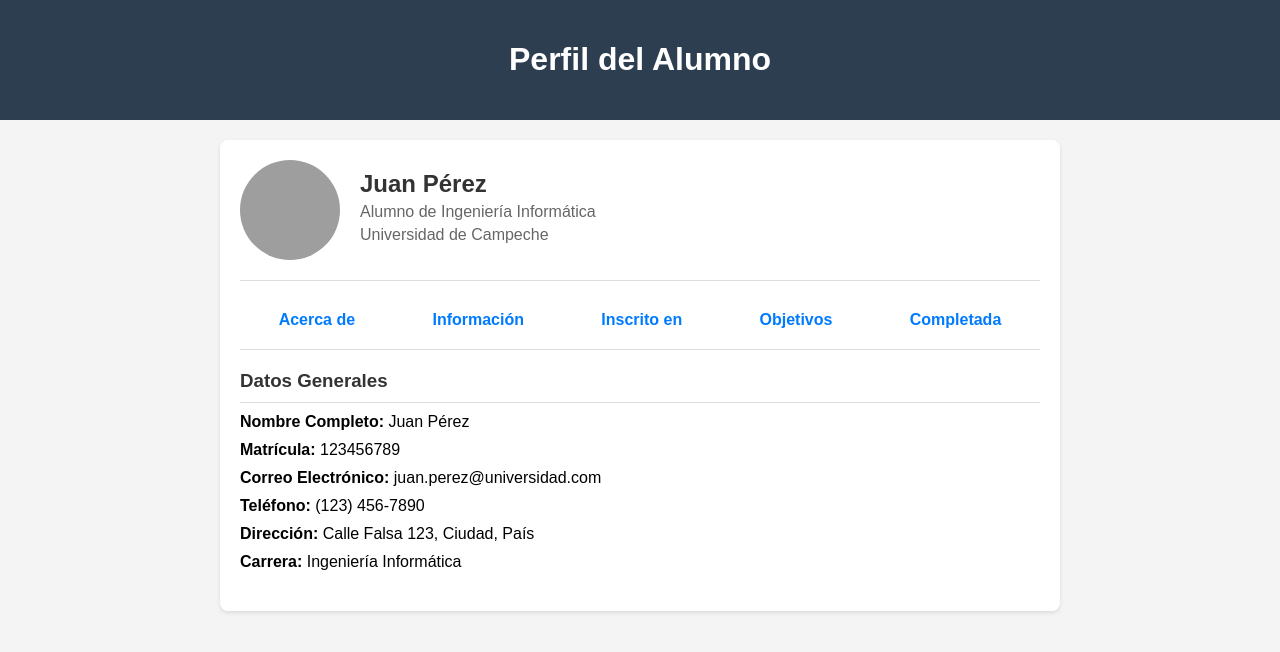
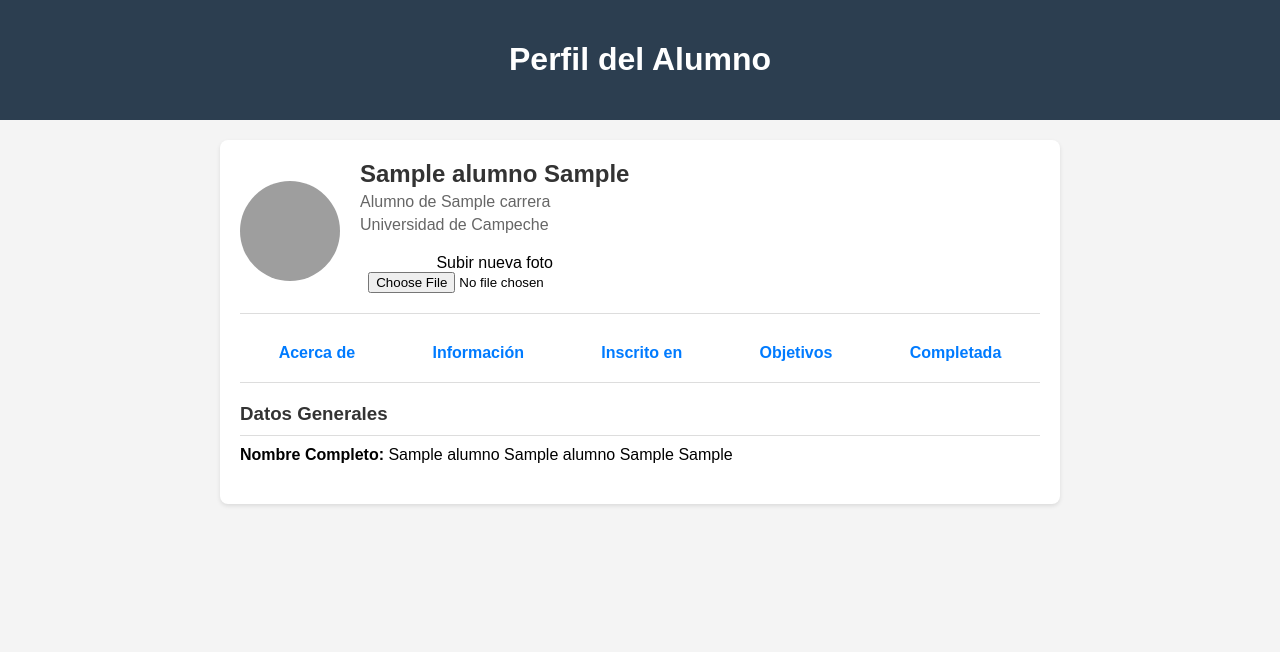
Before and after one commit to CHEOCARMINE/SkyCode, a Flask app: page /perfil in a window 1280 px wide. Shown: the top 652 px of the page. Run offline with Flask 3, Linux system fonts and the light colour scheme; a user stored in the database is signed in; tables that the repository leaves empty hold one stand-in row (values such as "Sample post"); grey boxes are pictures that could not be loaded.

Commit message:
Ver Perfil

```diff
--- a/app.py
+++ b/app.py
@@ -4,19 +4,13 @@ from database import init_db
 from services import init_mail
 from routes import academic_bp
 from functions.auth.login import auth_bp as login_bp
-from flask_login import LoginManager
-from models import Usuario
+from flask_login import LoginManager, current_user
+from models import Usuario, Alumno
 from routes import alumno_progress_bp
 
 def create_app(config_name="development"):
     """
     Crea y configura la aplicación Flask.
-
-    - Carga la configuración correspondiente al entorno.
-    - Inicializa la conexión a la base de datos.
-    - Inicializa Flask-Mail.
-    - Inicializa Flask-Login.
-    - Registra los blueprints (rutas) de la aplicación.
     """
     app = Flask(__name__)
     app.config.from_object(config_by_name[config_name])
@@ -37,19 +31,15 @@ def create_app(config_name="development"):
         return Usuario.query.get(int(user_id))
 
     # Rutas
+    @app.route('/perfil')
+    def perfil():
+        usuario = Usuario.query.get(current_user.id)  # Asegúrate de estar autenticado
+        alumno = Alumno.query.get(usuario.alumno_id) if usuario and usuario.alumno_id else None
+        return render_template('perfil.html', alumno=alumno)
+
     @app.route('/evaluacion_docente')
     def evaluacion_docente():
         return render_template('evaluacion_docente.html')
-
-    @app.route('/perfil')
-    def perfil():
-        return render_template('perfil.html')
-
-    @app.route('/inscripcion_materias')
-    def inscripcion_materias():
-        return render_template('inscripcion_materias.html')
-
-
 
     # Registra los blueprints
     app.register_blueprint(academic_bp)
--- a/templates/perfil.html
+++ b/templates/perfil.html
@@ -82,6 +82,15 @@
         .section .info-item {
             margin-bottom: 10px;
         }
+        #uploadForm {
+            display: flex;
+            flex-direction: column;
+            align-items: center;
+            margin-top: 20px;
+        }
+        #profileImage {
+            margin-top: 10px;
+        }
     </style>
 </head>
 <body>
@@ -90,11 +99,16 @@
     </div>
     <div class="container">
         <div class="profile-header">
-            <img src="profile.jpg" alt="Foto de perfil">
+            <img id="profileImage" src="profile.jpg" alt="Foto de perfil">
             <div>
-                <h2>Juan Pérez</h2>
-                <p>Alumno de Ingeniería Informática</p>
+                <h2>{{ alumno.primer_nombre }} {{ alumno.primer_apellido }}</h2>
+                <p>Alumno de {{ alumno.carrera.nombre }}</p>
                 <p>Universidad de Campeche</p>
+                <!-- Formulario de subida de archivos -->
+                <form id="uploadForm" enctype="multipart/form-data">
+                    <label for="fileUpload">Subir nueva foto</label>
+                    <input type="file" id="fileUpload" accept="image/*">
+                </form>
             </div>
         </div>
         <div class="profile-nav">
@@ -106,13 +120,4 @@
         </div>
         <div class="section">
             <h3>Datos Generales</h3>
-            <div class="info-item"><strong>Nombre Completo:</strong> Juan Pérez</div>
-            <div class="info-item"><strong>Matrícula:</strong> 123456789</div>
-            <div class="info-item"><strong>Correo Electrónico:</strong> juan.perez@universidad.com</div>
-            <div class="info-item"><strong>Teléfono:</strong> (123) 456-7890</div>
-            <div class="info-item"><strong>Dirección:</strong> Calle Falsa 123, Ciudad, País</div>
-            <div class="info-item"><strong>Carrera:</strong> Ingeniería Informática</div>
-        </div>
-    </div>
-</body>
-</html>
+            <div class="info-item"><strong>Nombre Completo:</strong> {{ alumno.primer_nombre }} {{ alumno.segundo_nombre }} {{ alumno.primer_apellido }} {{ alumno.segundo_apellido }}</div>
```
